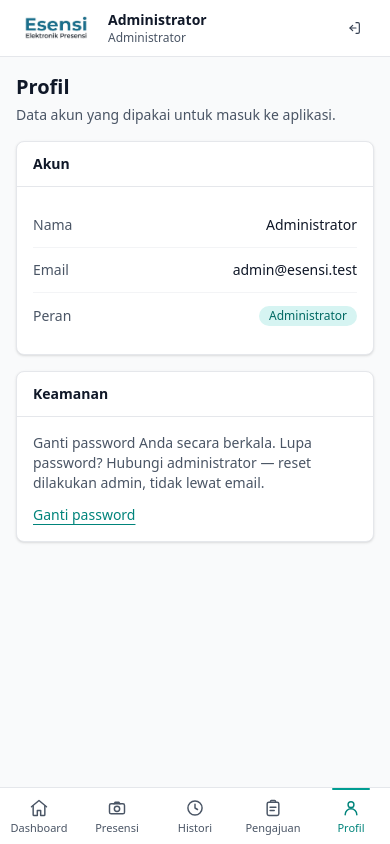
After one commit to IT-BLKM/esensiv2, a Laravel app: page /profil in a window 390 px wide. The commit adds this page. Run offline with Laravel 12, Linux system fonts and the light colour scheme; a user stored in the database is signed in; data comes from the database, SQL or seed files in the repository; style sheets or scripts are compiled from the project's sources.

Commit message:
feat: layout pegawai dengan bottom navigation (#24)
- x-layouts.pegawai: header ringkas + bottom nav lima menu
  (dashboard, presensi, histori, pengajuan, profil), mobile-first,
  konten max-w-3xl + pb-24 supaya tidak tertutup nav yang fixed.
- Menu aktif ditandai aria-current='page' lewat pola route; indikator
  memakai bg-brand-600 (3,37:1 vs putih) dan teks text-brand-700
  (4,58:1) — latar brand-50 di bawah teks 11px ditolak (4,24:1).
- x-flash: pesan sesi success/warning/error dipakai kedua layout
  (admin layout direfaktor memakainya, tidak duplikat).
- x-icon +2 nama: presensi, histori.
- 4 halaman kosong (presensi #31 #32, histori #33, pengajuan #36 #38,
  dashboard #34) + halaman profil yang menampilkan data akun dan
  tautan ganti password (#21).
- Route role:pegawai, nama bentuk akhir (pengajuan.index tidak
  bentrok dengan admin.pengajuan.index).

136 test / 466 asersi lulus, juga tanpa public/build; Pint passed;
npm run build sukses.

```diff
--- /dev/null
+++ b/resources/views/components/flash.blade.php
@@ -0,0 +1,14 @@
+@php
+    /*
+     * Pesan sesi yang boleh tampil di halaman — dipakai bersama oleh
+     * x-layouts.admin dan x-layouts.pegawai, jadi logikanya tidak duplikat.
+     * Variannya mengikuti x-alert.
+     */
+    $pesanSesi = ['success' => 'success', 'warning' => 'warning', 'error' => 'danger'];
+@endphp
+
+@foreach ($pesanSesi as $kunci => $variant)
+    @if (session($kunci))
+        <x-alert :variant="$variant" class="mb-4">{{ session($kunci) }}</x-alert>
+    @endif
+@endforeach
--- a/resources/views/components/icon.blade.php
+++ b/resources/views/components/icon.blade.php
@@ -19,6 +19,8 @@
         'departemen' => '<path d="M4 21V5a1 1 0 0 1 1-1h9a1 1 0 0 1 1 1v16"/><path d="M15 10h4a1 1 0 0 1 1 1v10"/><path d="M2 21h20"/><path d="M7.5 8h3M7.5 12h3M7.5 16h3"/>',
         'cuti' => '<rect x="3.5" y="5" width="17" height="15.5" rx="2"/><path d="M3.5 10h17"/><path d="M8 3v4M16 3v4"/>',
         'monitoring' => '<path d="M12 21s7-6.2 7-11a7 7 0 1 0-14 0c0 4.8 7 11 7 11Z"/><circle cx="12" cy="10" r="2.5"/>',
+        'presensi' => '<rect x="3" y="7" width="18" height="12" rx="2"/><path d="M8.5 7l1.3-2h4.4L15.5 7"/><circle cx="12" cy="13" r="3.2"/>',
+        'histori' => '<circle cx="12" cy="12" r="8.5"/><path d="M12 7.5V12l3 1.8"/>',
         'pengajuan' => '<rect x="5" y="5" width="14" height="16" rx="2"/><path d="M9 5V4a1 1 0 0 1 1-1h4a1 1 0 0 1 1 1v1"/><path d="M8.5 11h7M8.5 15h5"/>',
         'laporan' => '<path d="M4 4v16h16"/><path d="M8 16v-4M12.5 16V8M17 16v-6"/>',
         'konfigurasi' => '<path d="M4 7h6M14 7h6M4 17h10M18 17h2"/><circle cx="12" cy="7" r="2"/><circle cx="16" cy="17" r="2"/>',
--- /dev/null
+++ b/resources/views/components/layouts/pegawai.blade.php
@@ -0,0 +1,77 @@
+@props([
+    'title' => null,
+])
+
+@php
+    $pengguna = auth()->user();
+
+    /*
+     * Satu-satunya daftar bottom navigation pegawai (issue #24).
+     * Menambah menu = menambah baris di sini + route dengan nama tersebut.
+     * `pola` dipakai menandai menu aktif, termasuk route turunan
+     * (pengajuan.create, dst.) yang menyusul di issue fitur masing-masing.
+     */
+    $menu = [
+        ['label' => 'Dashboard', 'icon' => 'dashboard', 'route' => 'dashboard', 'pola' => 'dashboard'],
+        ['label' => 'Presensi', 'icon' => 'presensi', 'route' => 'presensi.index', 'pola' => 'presensi.*'],
+        ['label' => 'Histori', 'icon' => 'histori', 'route' => 'histori.index', 'pola' => 'histori.*'],
+        ['label' => 'Pengajuan', 'icon' => 'pengajuan', 'route' => 'pengajuan.index', 'pola' => 'pengajuan.*'],
+        ['label' => 'Profil', 'icon' => 'user', 'route' => 'profil', 'pola' => 'profil'],
+    ];
+@endphp
+<!DOCTYPE html>
+<html lang="id">
+<head>
+    <meta charset="utf-8">
+    <meta name="viewport" content="width=device-width, initial-scale=1, viewport-fit=cover">
+    <title>{{ $title ? $title.' — '.config('app.name') : config('app.name') }}</title>
+    @vite(['resources/css/app.css'])
+</head>
+<body class="min-h-screen bg-gray-50 text-gray-900">
+    <header class="sticky top-0 z-30 border-b border-gray-200 bg-white">
+        <div class="mx-auto flex h-14 w-full max-w-3xl items-center gap-3 px-4">
+            <img src="{{ asset('images/logo-esensi.jpg') }}" alt="" class="h-8 w-auto object-contain">
+
+            <div class="min-w-0 flex-1">
+                <p class="truncate text-sm font-semibold text-gray-900">{{ $pengguna?->nama }}</p>
+                <p class="truncate text-xs text-gray-600">{{ $pengguna?->role === 'admin' ? 'Administrator' : 'Pegawai' }}</p>
+            </div>
+
+            <form method="POST" action="{{ route('logout') }}">
+                @csrf
+                <x-button type="submit" variant="ghost" size="sm" aria-label="Keluar">
+                    <x-icon name="logout" size="sm" />
+                </x-button>
+            </form>
+        </div>
+    </header>
+
+    {{-- Konten dapat di atas bottom nav: pb-24 memberi ruang untuk nav tetap. --}}
+    <main class="mx-auto w-full max-w-3xl px-4 pt-4 pb-24">
+        <x-flash />
+
+        {{ $slot }}
+    </main>
+
+    <nav
+        id="bottom-nav"
+        aria-label="Menu pegawai"
+        class="fixed inset-x-0 bottom-0 z-30 border-t border-gray-200 bg-white"
+    >
+        <ul class="mx-auto flex w-full max-w-3xl">
+            @foreach ($menu as $item)
+                @php($aktif = request()->routeIs($item['pola']))
+                <li class="flex-1">
+                    <a href="{{ route($item['route']) }}"@if ($aktif) aria-current="page" @endif class="relative flex flex-col items-center gap-0.5 px-1 pt-2.5 pb-2 text-[11px] font-medium transition-colors focus-visible:outline-2 focus-visible:outline-offset-2 focus-visible:outline-brand-700 {{ $aktif ? 'text-brand-700' : 'text-gray-600 hover:text-gray-900 hover:bg-gray-50' }}">
+                        @if ($aktif)
+                            <span class="absolute inset-x-5 top-0 h-0.5 rounded-full bg-brand-600"></span>
+                        @endif
+                        <x-icon :name="$item['icon']" />
+                        {{ $item['label'] }}
+                    </a>
+                </li>
+            @endforeach
+        </ul>
+    </nav>
+</body>
+</html>
--- /dev/null
+++ b/resources/views/pegawai/profil.blade.php
@@ -0,0 +1,44 @@
+<x-layouts.pegawai title="Profil">
+    <div class="flex flex-col gap-4">
+        <div>
+            <h1 class="text-xl font-semibold text-gray-900">Profil</h1>
+            <p class="mt-1 text-sm text-gray-600">Data akun yang dipakai untuk masuk ke aplikasi.</p>
+        </div>
+
+        <x-card title="Akun">
+            <dl class="flex flex-col divide-y divide-gray-100 text-sm">
+                <div class="flex items-center justify-between gap-4 py-3">
+                    <dt class="text-gray-600">Nama</dt>
+                    <dd class="text-right font-medium text-gray-900">{{ auth()->user()?->nama }}</dd>
+                </div>
+                <div class="flex items-center justify-between gap-4 py-3">
+                    <dt class="text-gray-600">Email</dt>
+                    <dd class="text-right font-medium text-gray-900">{{ auth()->user()?->email }}</dd>
+                </div>
+                <div class="flex items-center justify-between gap-4 py-3">
+                    <dt class="text-gray-600">Peran</dt>
+                    <dd>
+                        <x-badge variant="brand">
+                            {{ auth()->user()?->role === 'admin' ? 'Administrator' : 'Pegawai' }}
+                        </x-badge>
+                    </dd>
+                </div>
+            </dl>
+        </x-card>
+
+        <x-card title="Keamanan">
+            <div class="flex flex-col gap-3">
+                <p class="text-sm text-gray-600">
+                    Ganti password Anda secara berkala. Lupa password? Hubungi administrator —
+                    reset dilakukan admin, tidak lewat email.
+                </p>
+                <a
+                    href="{{ route('password.edit') }}"
+                    class="inline-flex items-center gap-1 self-start rounded-md text-sm font-medium text-brand-700 underline underline-offset-4 hover:text-brand-800 focus-visible:outline-2 focus-visible:outline-offset-2 focus-visible:outline-brand-700"
+                >
+                    Ganti password
+                </a>
+            </div>
+        </x-card>
+    </div>
+</x-layouts.pegawai>
--- a/routes/web.php
+++ b/routes/web.php
@@ -10,9 +10,23 @@ Route::get('/', function () {
 });
 
 Route::middleware('auth')->group(function () {
-    Route::get('/dashboard', fn () => 'Dashboard pegawai')
+    Route::get('/dashboard', fn () => view('pegawai.dashboard'))
         ->middleware('role:pegawai')
         ->name('dashboard');
+
+    /*
+     * Empat halaman isi bottom navigation pegawai (issue #24). Nama route-nya
+     * sudah bentuk akhir mengikuti konvensi (panduan-kolaborasi.md §13):
+     * tiap issue fitur (#31 #33 #36 #38) mengganti closure ini dengan
+     * controller sendiri, nama route tidak berubah sehingga tautan
+     * bottom nav tidak pernah rusak.
+     */
+    Route::middleware('role:pegawai')->group(function () {
+        Route::get('/presensi', fn () => view('pegawai.presensi'))->name('presensi.index');
+        Route::get('/histori', fn () => view('pegawai.histori'))->name('histori.index');
+        Route::get('/pengajuan', fn () => view('pegawai.pengajuan'))->name('pengajuan.index');
+        Route::get('/profil', fn () => view('pegawai.profil'))->name('profil');
+    });
 
     Route::get('/password', [PasswordController::class, 'edit'])->name('password.edit');
     Route::post('/password', [PasswordController::class, 'update'])->name('password.update');
```
Also changed, not shown: docs/konvensi-ui.md (+37 -14 lines), resources/views/components/layouts/admin.blade.php (+7 -9 lines), resources/views/dev/komponen.blade.php (+11 -4 lines), resources/views/pegawai/dashboard.blade.php (added, +16 -0 lines), resources/views/pegawai/histori.blade.php (added, +16 -0 lines), resources/views/pegawai/pengajuan.blade.php (added, +17 -0 lines), resources/views/pegawai/presensi.blade.php (added, +17 -0 lines), tests/Feature/Pegawai/LayoutTest.php (added, +107 -0 lines).
